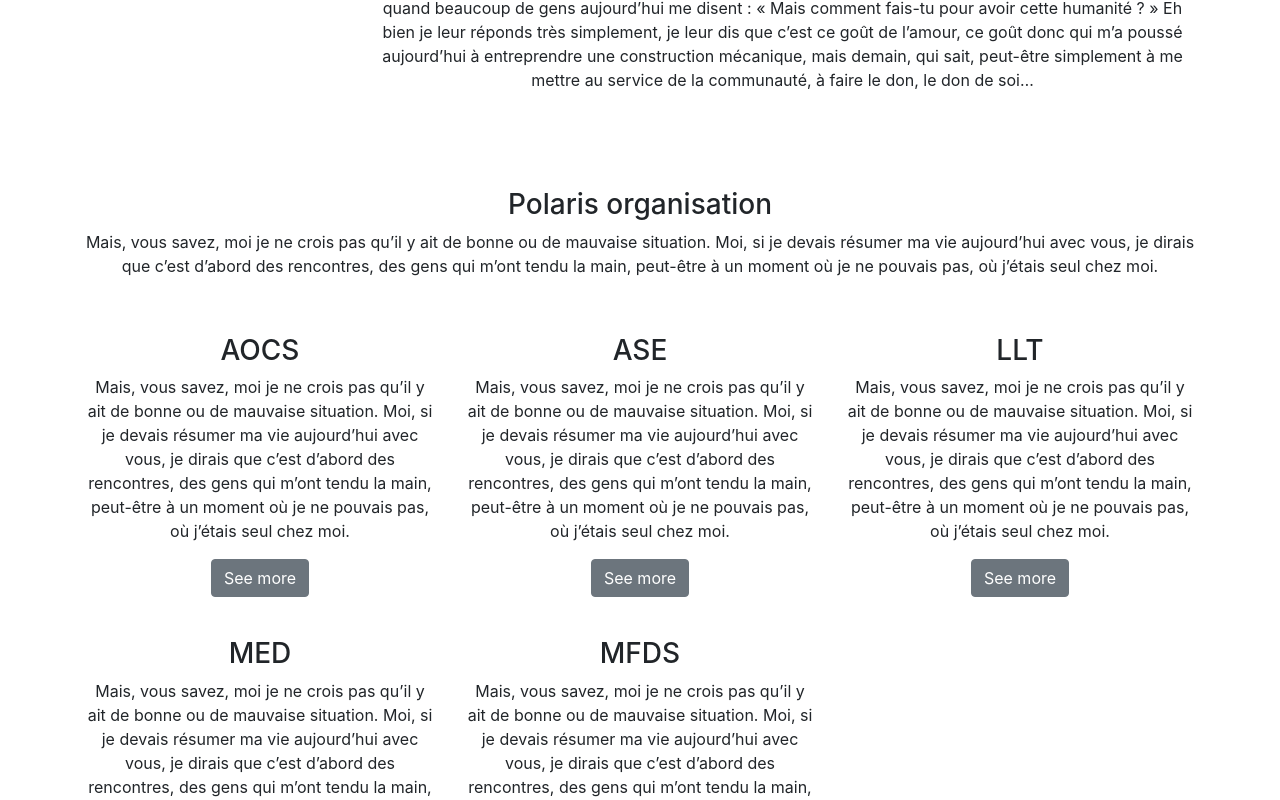
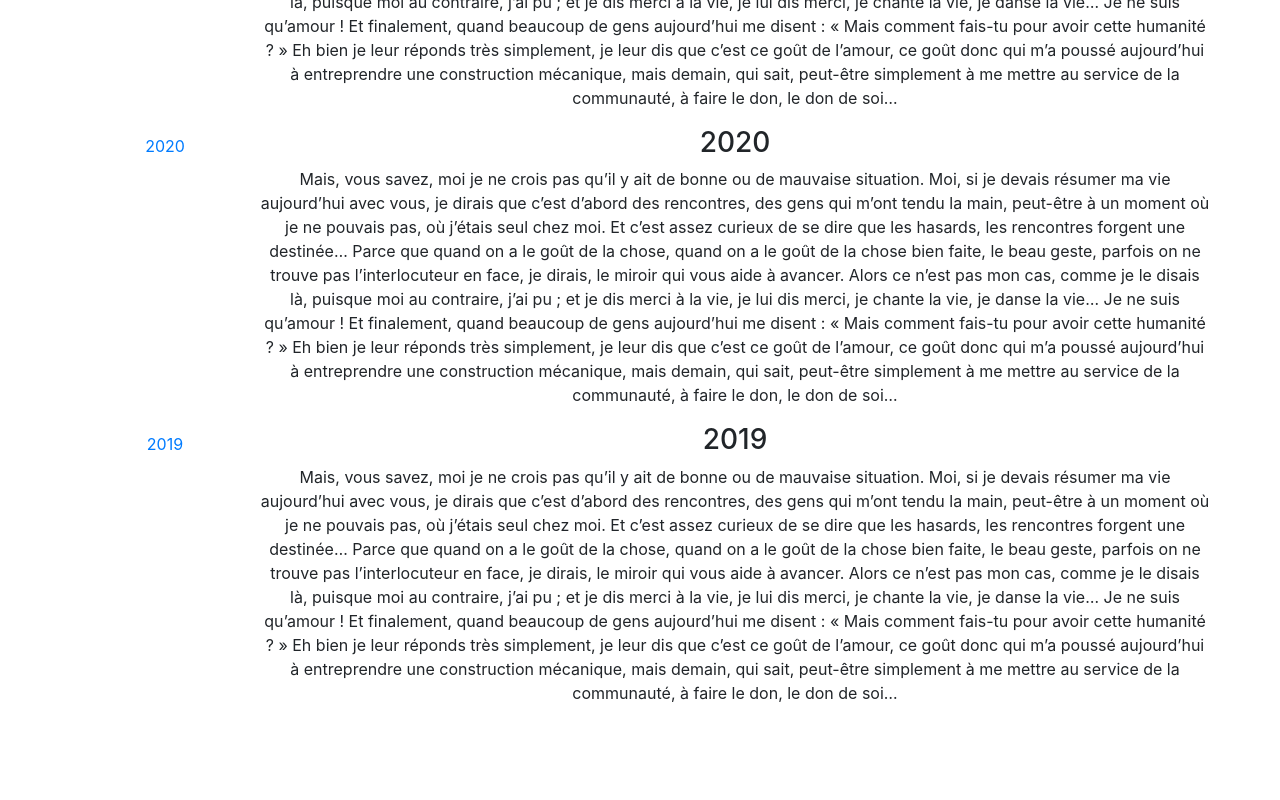
Before and after one commit to Thibault-Santonja/URPL_UTC_WebSite, a React (Create React App) app in the folder urpl_front/: page /about_us in a window 1280 px wide. Shown: the part 680-1480 px from the top of the page. Built offline with nearby package versions, Linux system fonts and the light colour scheme.

Commit message:
About us sticky list, CONGRAT TO ME, IT'S ALIVE ! ! !

```diff
--- a/urpl_front/package.json
+++ b/urpl_front/package.json
@@ -15,6 +15,7 @@
     "react-dom": "^17.0.2",
     "react-leaflet": "^3.1.0",
     "react-scripts": "4.0.3",
+    "react-sticky": "^6.0.3",
     "react-three-viewer": "0.0.5",
     "react-youtube": "^7.13.1",
     "web-vitals": "^1.1.0"
--- a/urpl_front/src/pages/aboutUs.js
+++ b/urpl_front/src/pages/aboutUs.js
@@ -1,10 +1,52 @@
 import React, {Component} from 'react';
-import {Button, Col, Container, Row} from "reactstrap";
+import {Button, Col, Container, NavLink, Row} from "reactstrap";
+import {StickyContainer, Sticky} from "react-sticky";
 
 
 class AboutUs extends Component {
+    constructor(props) {
+        super(props);
+        this.state = {
+            hasSpaceWithHeader: false,
+            listYears: [2021, 2020, 2019],
+            listYearHeight: []
+        };
+    }
+
+
+    handleScroll = event => {
+        if (event.wheelDelta < 0 || window.scrollY === 0) {
+            this.setState({ hasSpaceWithHeader: false });
+        } else {
+            this.setState({ hasSpaceWithHeader: true });
+        }
+    };
+
+    getComponentHeight() {
+        let heights = []
+        this.state.listYears.map((year) =>
+            heights.push(document.getElementById(year.toString()).clientHeight)
+        )
+
+        this.setState({listYearHeight: heights})
+    }
+
+    componentDidMount() {
+        window.addEventListener("mousewheel", this.handleScroll);
+        this.getComponentHeight()
+    }
+
+    componentWillUnmount() {
+        window.removeEventListener("mousewheel", this.handleScroll);
+    }
 
     render() {
+        const getTopValue = () => {
+            const { hasSpaceWithHeader } = this.state;
+            if (hasSpaceWithHeader) return 60;
+            else return 0;
+        };
+
         return(
             <div className={'page'}>
                 <h2 className={'page_title'}>About us</h2>
@@ -27,10 +69,20 @@ class AboutUs extends Component {
                         <h3>URPL history</h3>
                         <Row className={"space_separation"}/>
 
-                        <Col md={3}>
+                        <Col md={2}>
+                            {this.state.listYears.map((year, idx) => (
+                                <StickyContainer style={{height: this.state.listYearHeight[idx]}}>
+                                    <Sticky>{({style, isSticky}) => (
+                                        <NavLink
+                                            href={'#' + year.toString()}
+                                            style={{...style, marginTop: isSticky ? getTopValue() : 0}}>{year}
+                                        </NavLink>)}</Sticky>
+                                </StickyContainer>))}
+                        </Col>
 
-                        </Col>
-                        <Col md={9}>
+                        <Col md={10}>
+                            <Row id={'2021'}>
+                                <Col><h3>2021</h3></Col>
                                 <p>Mais, vous savez, moi je ne crois pas qu’il y ait de bonne ou de mauvaise situation. Moi, si je
                                     devais résumer ma vie aujourd’hui avec vous, je dirais que c’est d’abord des rencontres, des
                                     gens qui m’ont tendu la main, peut-être à un moment où je ne pouvais pas, où j’étais seul chez
@@ -44,6 +96,39 @@ class AboutUs extends Component {
                                     goût de l’amour, ce goût donc qui m’a poussé aujourd’hui à entreprendre une construction
                                     mécanique, mais demain, qui sait, peut-être simplement à me mettre au service de la communauté,
                                     à faire le don, le don de soi…</p>
+                            </Row>
+                            <Row id={'2020'}>
+                                <Col><h3>2020</h3></Col>
+                                <p>Mais, vous savez, moi je ne crois pas qu’il y ait de bonne ou de mauvaise situation. Moi, si je
+                                    devais résumer ma vie aujourd’hui avec vous, je dirais que c’est d’abord des rencontres, des
+                                    gens qui m’ont tendu la main, peut-être à un moment où je ne pouvais pas, où j’étais seul chez
+                                    moi. Et c’est assez curieux de se dire que les hasards, les rencontres forgent une destinée…
+                                    Parce que quand on a le goût de la chose, quand on a le goût de la chose bien faite, le beau
+                                    geste, parfois on ne trouve pas l’interlocuteur en face, je dirais, le miroir qui vous aide à
+                                    avancer. Alors ce n’est pas mon cas, comme je le disais là, puisque moi au contraire, j’ai pu ;
+                                    et je dis merci à la vie, je lui dis merci, je chante la vie, je danse la vie… Je ne suis
+                                    qu’amour ! Et finalement, quand beaucoup de gens aujourd’hui me disent : « Mais comment fais-tu
+                                    pour avoir cette humanité ? » Eh bien je leur réponds très simplement, je leur dis que c’est ce
+                                    goût de l’amour, ce goût donc qui m’a poussé aujourd’hui à entreprendre une construction
+                                    mécanique, mais demain, qui sait, peut-être simplement à me mettre au service de la communauté,
+                                    à faire le don, le don de soi…</p>
+                            </Row>
+                            <Row id={'2019'}>
+                                <Col><h3>2019</h3></Col>
+                                <p>Mais, vous savez, moi je ne crois pas qu’il y ait de bonne ou de mauvaise situation. Moi, si je
+                                    devais résumer ma vie aujourd’hui avec vous, je dirais que c’est d’abord des rencontres, des
+                                    gens qui m’ont tendu la main, peut-être à un moment où je ne pouvais pas, où j’étais seul chez
+                                    moi. Et c’est assez curieux de se dire que les hasards, les rencontres forgent une destinée…
+                                    Parce que quand on a le goût de la chose, quand on a le goût de la chose bien faite, le beau
+                                    geste, parfois on ne trouve pas l’interlocuteur en face, je dirais, le miroir qui vous aide à
+                                    avancer. Alors ce n’est pas mon cas, comme je le disais là, puisque moi au contraire, j’ai pu ;
+                                    et je dis merci à la vie, je lui dis merci, je chante la vie, je danse la vie… Je ne suis
+                                    qu’amour ! Et finalement, quand beaucoup de gens aujourd’hui me disent : « Mais comment fais-tu
+                                    pour avoir cette humanité ? » Eh bien je leur réponds très simplement, je leur dis que c’est ce
+                                    goût de l’amour, ce goût donc qui m’a poussé aujourd’hui à entreprendre une construction
+                                    mécanique, mais demain, qui sait, peut-être simplement à me mettre au service de la communauté,
+                                    à faire le don, le don de soi…</p>
+                            </Row>
                         </Col>
                     </Row>
                     <Row className={"space_separation_big"}/>
```
Also changed, not shown: 1 other file (tests, documents, lock files or other folders). Lines whose indentation alone changed are shown as unchanged.
